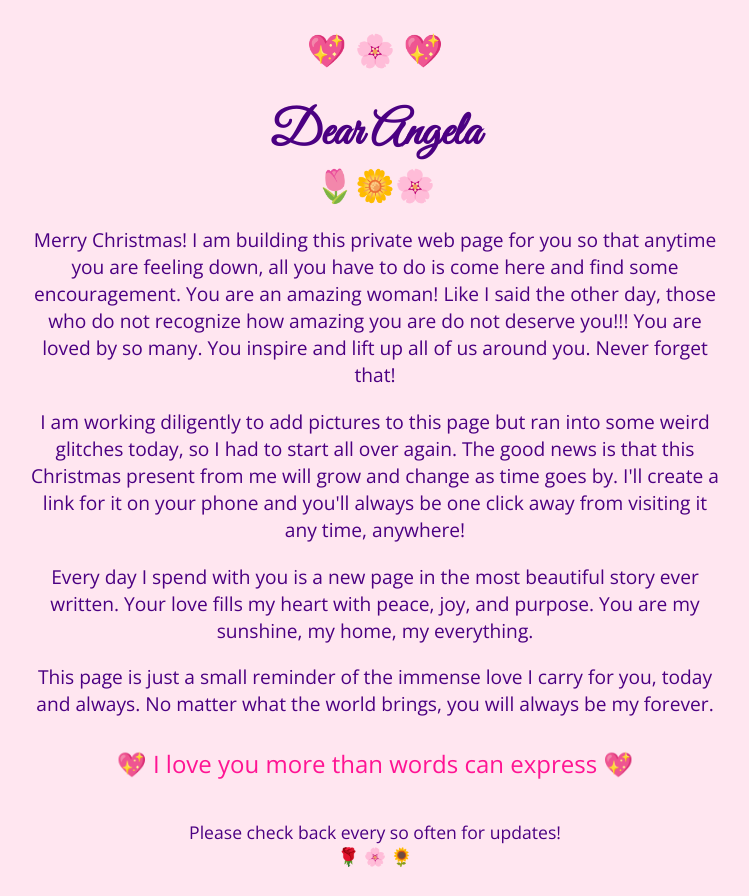
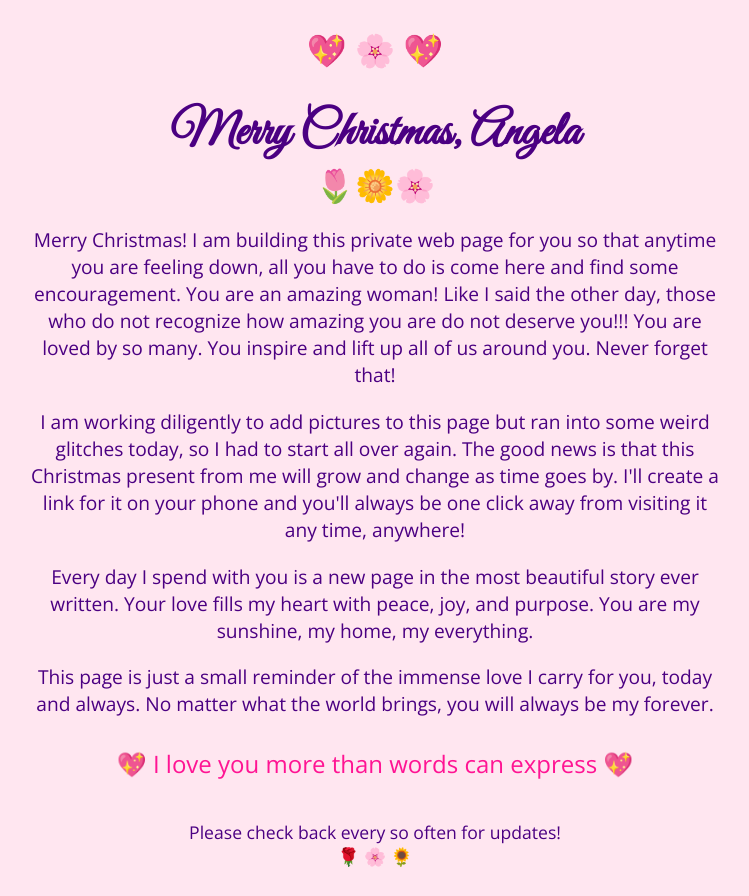
Before and after one commit to JiTpro-Dev/Angela, a plain HTML site: page index.html in a window 1280 px wide. Shown: the whole page, without its empty margins (265-1014 px from the left). Drawn offline with nearby package versions, Linux system fonts and the light colour scheme.

Commit message:
Update greeting in index.html for Christmas

```diff
--- a/index.html
+++ b/index.html
@@ -40,7 +40,7 @@
 </head>
 <body>
   <div class="emoji">💖 🌸 💖</div>
-  <h1>Dear Angela</h1>
+  <h1>Merry Christmas, Angela</h1>
   <div class="emoji">🌷🌼🌸</div>
 
   <div class="note">
```
